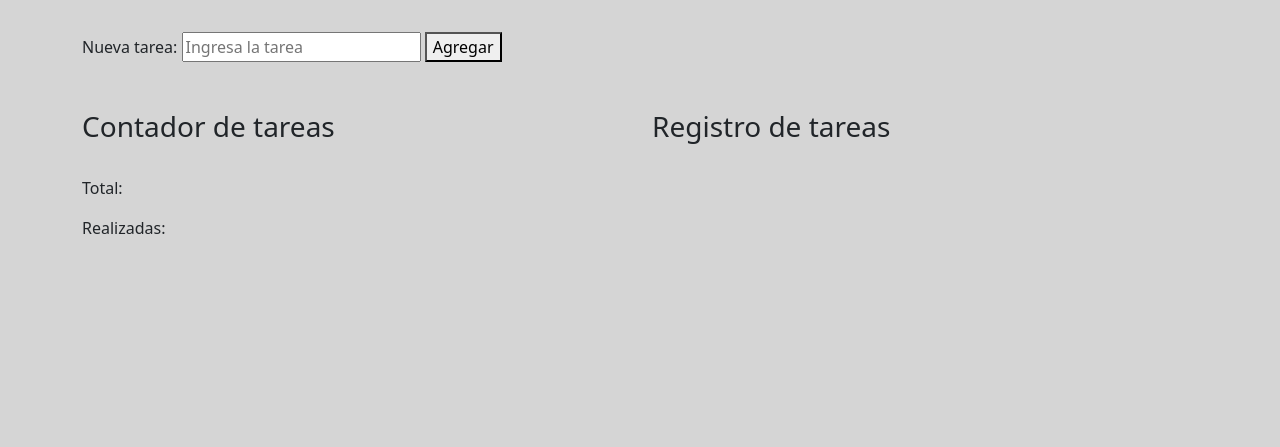
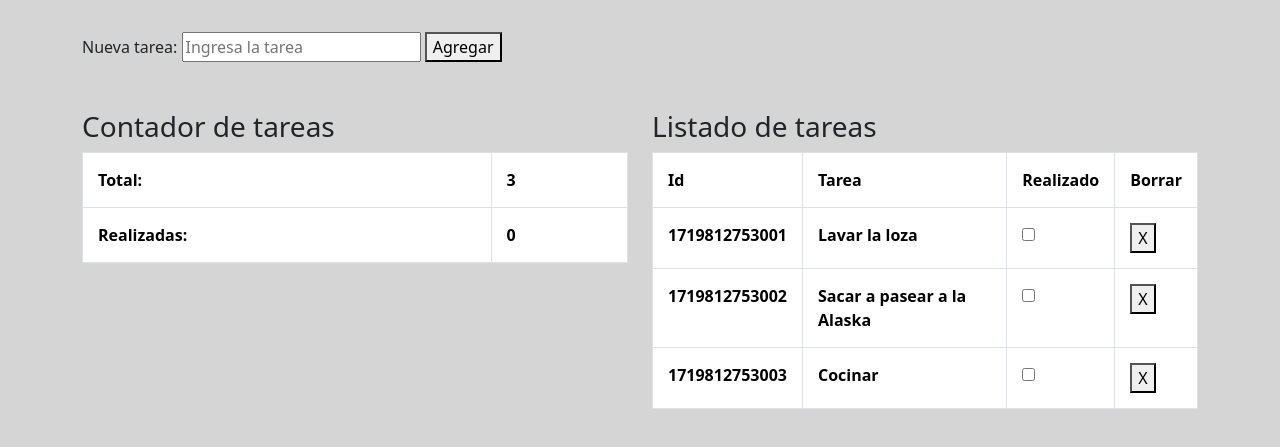
Before and after one commit to hugomansilla/desafio_15, a plain HTML site: page index.html in a window 1280 px wide. Shown: the part 123-570 px from the top of the page. Drawn offline with nearby package versions, Linux system fonts and the light colour scheme.

Commit message:
Desafio finalizado

```diff
--- a/assets/css/styles.css
+++ b/assets/css/styles.css
@@ -2,3 +2,7 @@ body {
     background-color: #d5d5d5;
     margin-top: 50px;
 }
+
+.table th, .table td {
+    padding: 15px;
+}
--- a/assets/js/script.js
+++ b/assets/js/script.js
@@ -0,0 +1,69 @@
+// Guardar variables
+const listaTareas = document.querySelector("#tareas")
+const tareaInput = document.querySelector("#tarea")
+const btnAgregar = document.querySelector("#agregarTarea")
+const tareasContar = document.querySelector(".tareasContar")
+const tareasRealizadas = document.querySelector(".tareasRealizadas")
+
+const tareas = [
+   {id: Date.now() + 1, nombre: "Lavar la loza", realizado: false},
+   {id: Date.now() + 2, nombre: "Sacar a pasear a la Alaska", realizado: false},
+   {id: Date.now() + 3, nombre: "Cocinar", realizado: false}
+]
+
+// Actualizar tareas en el HTML
+function renderTareas() {
+    let html = ""
+    let realizadas = 0;
+
+    for (let tarea of tareas) {
+    if(tarea.realizado) realizadas++;
+    html += `<tr>
+                <th>${tarea.id}</th>
+                <th>${tarea.nombre}</th>
+                <th><input type="checkbox" onclick="toggleRealizado(${tarea.id})" ${tarea.realizado ? 'checked' : ''}></th>
+                <th><button onclick="borrar(${tarea.id})"> X </button></th>
+             </tr>`;
+    }
+    // Actualizar tabla
+    listaTareas.innerHTML = html;
+
+    // Actualizar contador tareas
+    tareasContar.textContent = tareas.length;
+
+    // Actualizar contador tareas realizadas
+    tareasRealizadas.textContent = realizadas;
+
+}
+
+// Agregar tareas
+btnAgregar.addEventListener("click",() => {
+    // Agregar tarea
+    const nuevaTarea = tareaInput.value
+    tareas.push({id: Date.now(), nombre: nuevaTarea})
+    tareaInput.value = ""
+
+    // Agregar en el HTML
+    renderTareas()
+})
+
+// Borrar tareas
+function borrar(id){
+    const index = tareas.findIndex((ele) => ele.id === id)
+    tareas.splice(index, 1)
+
+    // Agregar en el HTML
+    renderTareas()
+}
+
+// Alternar estado de realización de la tarea
+function toggleRealizado(id) {
+    const tarea = tareas.find((ele) => ele.id === id)
+    tarea.realizado = !tarea.realizado
+
+    // Agregar en el HTML
+    renderTareas()
+}
+
+// Mostrar tareas iniciales
+renderTareas()
--- a/index.html
+++ b/index.html
@@ -25,50 +25,51 @@
         <h1>To Do List</h1>
         <hr>
         <br>
-        <!-- Nueva tarea -->
-        <!--
-        <form>
-            <label for="nombre">Nombre:</label>
-            <input type="text" id="nombre" name="nombre" placeholder="Escribe tu nombre">
-            <br><br>
-            <input type="submit" value="Enviar">
-        </form>-->
 
+        <!-- Agregar tareas -->
         <div class="row">
             <div class="col-md-12">
                 <label for="">Nueva tarea:</label>
                 <input type="text" id="tarea" placeholder="Ingresa la tarea">
-                <button>Agregar</button>
+                <button id="agregarTarea">Agregar</button>
             </div>
          </div>
          <br>
          <br>
         <div class="row">
+
         <!-- Contador de tareas -->
             <div class="col-md-6">
                 <h3>Contador de tareas</h3>
-                <br>
-                <p>Total:</p>
-                <p>Realizadas:</p>
+                <table class="table table-bordered">
+                    <tbody>
+                        <tr>
+                            <th>Total:</th>
+                            <th><span class="tareasContar"></span></th>
+                        </tr>
+                        <tr>
+                            <th>Realizadas:</th>
+                            <th><span class="tareasRealizadas"></span></th>
+                        </tr>
+                    </tbody>
+                </table>
             </div>
 
         <!-- Lista de tareas -->
             <div class="col-md-6">
-                <h3>Registro de tareas</h3>
-                <table>
+                <h3>Listado de tareas</h3>
+                <table class="table table-bordered">
                     <thead>
                         <tr>
-                            <th></th>
-                            <th></th>
-                            <th></th>
-                            <th></th>
+                            <th>Id</th>
+                            <th>Tarea</th>
+                            <th>Realizado</th>
+                            <th>Borrar</th>
                         </tr>
                     </thead>
 
-                    <tbody>
-                        <tr></tr>
-                        <tr></tr>
-                        <tr></tr>
+                    <tbody id="tareas">
+
                     </tbody>
                 </table>
             </div>
```
Also changed, not shown: 1 other file.
